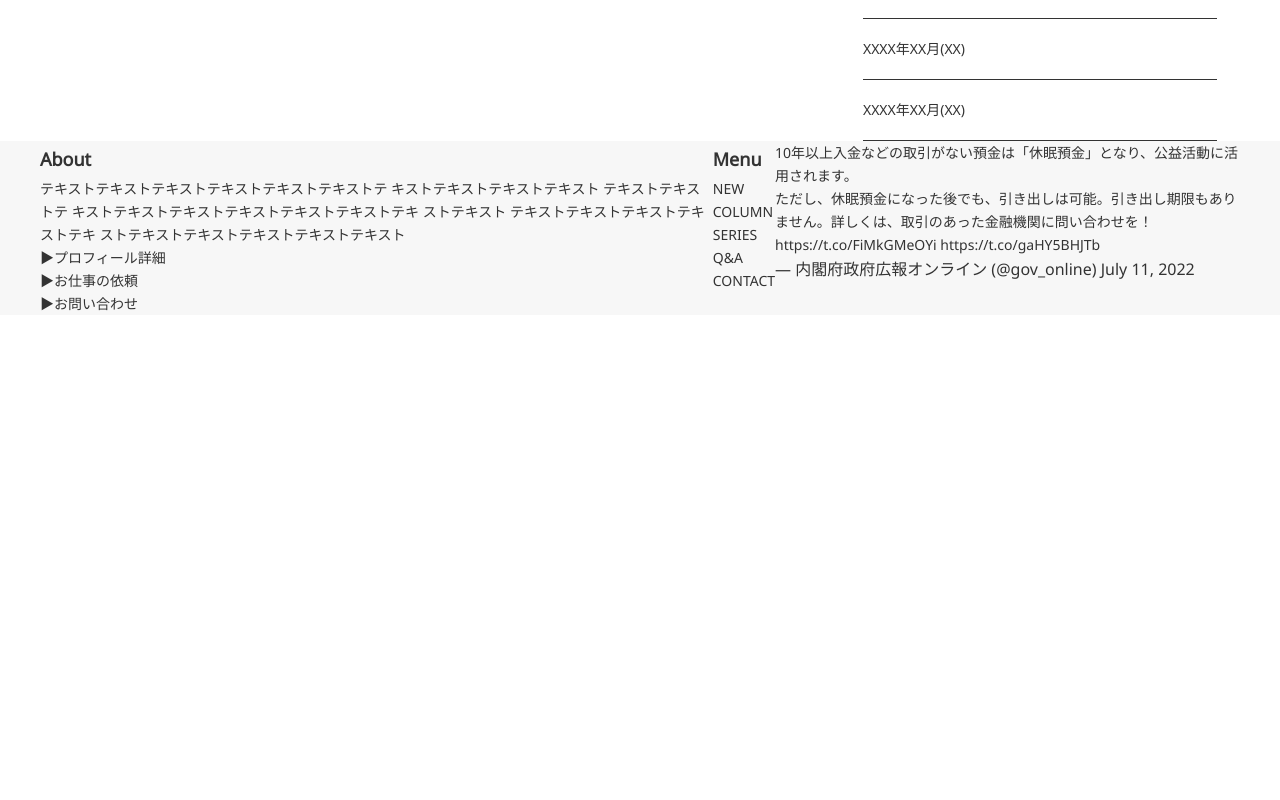
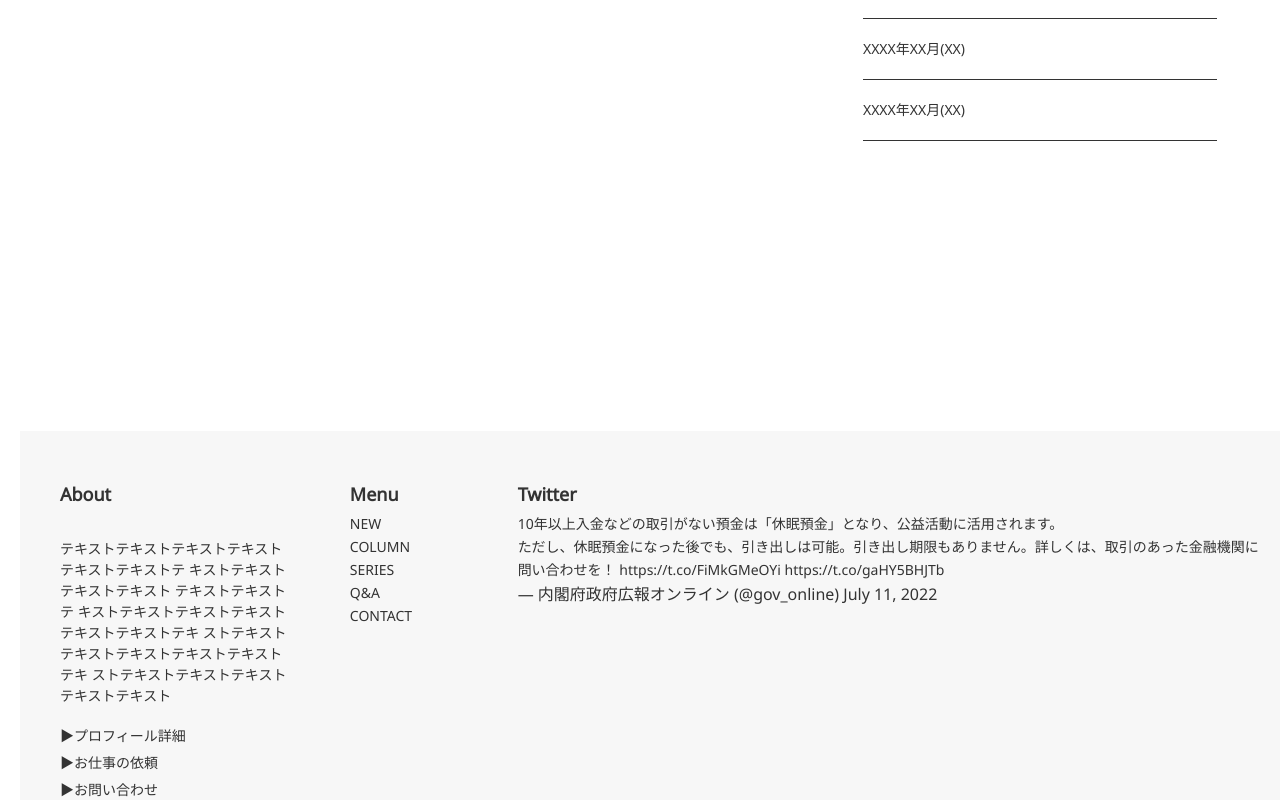
Before and after one commit to satohi0000/blog, a plain HTML site: page html/Front_page.html in a window 1280 px wide. Shown: the part 2642-3442 px from the top of the page. Before the commit the page ends 2957 px from the top, so only its background shows below. Drawn offline with Linux system fonts and the light colour scheme; files whose address does not match are found by name.

Commit message:
footer middle

```diff
--- a/Sass/layout/_footer.scss
+++ b/Sass/layout/_footer.scss
@@ -3,9 +3,14 @@
 .l-footer {
   width: 100%;
   background: #f7f7f7;
+  margin-top: 290px;
+  margin-left: 20px;
+  justify-content: space-between;
+
   &__article {
     display: flex;
     max-width: 1200px;
     margin: 0 auto;
+    padding-top: 45px;
   }
 }
--- a/Sass/project/_article.scss
+++ b/Sass/project/_article.scss
@@ -53,4 +53,29 @@
       }
     }
   }
+  &__about {
+    width: 38%;
+    p {
+      @include f_around(14, regular, 21, 0);
+    }
+    h2 {
+      font-weight: bold;
+    }
+    &1 {
+      margin-top: 26px;
+      margin-right: 58px;
+    }
+    &2 {
+      margin-top: 19px;
+    }
+    &3 {
+      margin-top: 6px;
+    }
+  }
+  &__menu {
+    width: 22%;
+  }
+  &__tweet {
+    width: 33%;
+  }
 }
--- a/html/Front_page.html
+++ b/html/Front_page.html
@@ -124,10 +124,10 @@
       <div class="l-footer__article">
         <article class="p-article__about">
           <h2>About</h2>
-          <p>テキストテキストテキストテキストテキストテキストテ キストテキストテキストテキスト テキストテキストテ キストテキストテキストテキストテキストテキストテキ ストテキスト テキストテキストテキストテキストテキ ストテキストテキストテキストテキストテキスト</p>
-          <p>▶︎プロフィール詳細</p>
-          <p>▶︎お仕事の依頼</p>
-          <p>▶︎お問い合わせ</p>
+          <p class = "p-article__about1">テキストテキストテキストテキストテキストテキストテ キストテキストテキストテキスト テキストテキストテ キストテキストテキストテキストテキストテキストテキ ストテキスト テキストテキストテキストテキストテキ ストテキストテキストテキストテキストテキスト</p>
+          <p class = "p-article__about2">▶︎プロフィール詳細</p>
+          <p class = "p-article__about3">▶︎お仕事の依頼</p>
+          <p class = "p-article__about3">▶︎お問い合わせ</p>
         </article>
         <article class="p-article__menu">
          <h2>Menu</h2>
@@ -137,6 +137,8 @@
          <a href="#"><p>Q&A</p></a>
          <a href="#"><p>CONTACT</p></a>
         </article>
+        <article class="p-article__twitter">
+          <h2>Twitter</h2>
           <blockquote class="twitter-tweet">
             <p lang="ja" dir="ltr">10年以上入金などの取引がない預金は「休眠預金」となり、公益活動に活用されます。<br>ただし、休眠預金になった後でも、引き出しは可能。引き出し期限もありません。詳しくは、取引のあった金融機関に問い合わせを！
             <a href="https://t.co/FiMkGMeOYi">https://t.co/FiMkGMeOYi</a>
@@ -144,6 +146,7 @@
             </p>&mdash; 内閣府政府広報オンライン (@gov_online)
             <a href="https://twitter.com/gov_online/status/1546373725464907777?ref_src=twsrc%5Etfw">July 11, 2022</a>
           </blockquote>
+        </article>
       </div>
     <script async src="https://platform.twitter.com/widgets.js" charset="utf-8"></script>
     <script src="js/jquery-3.6.0.js"></script>
```
Also changed, not shown: css/style.css, 1 other file. Lines whose indentation alone changed are shown as unchanged.
